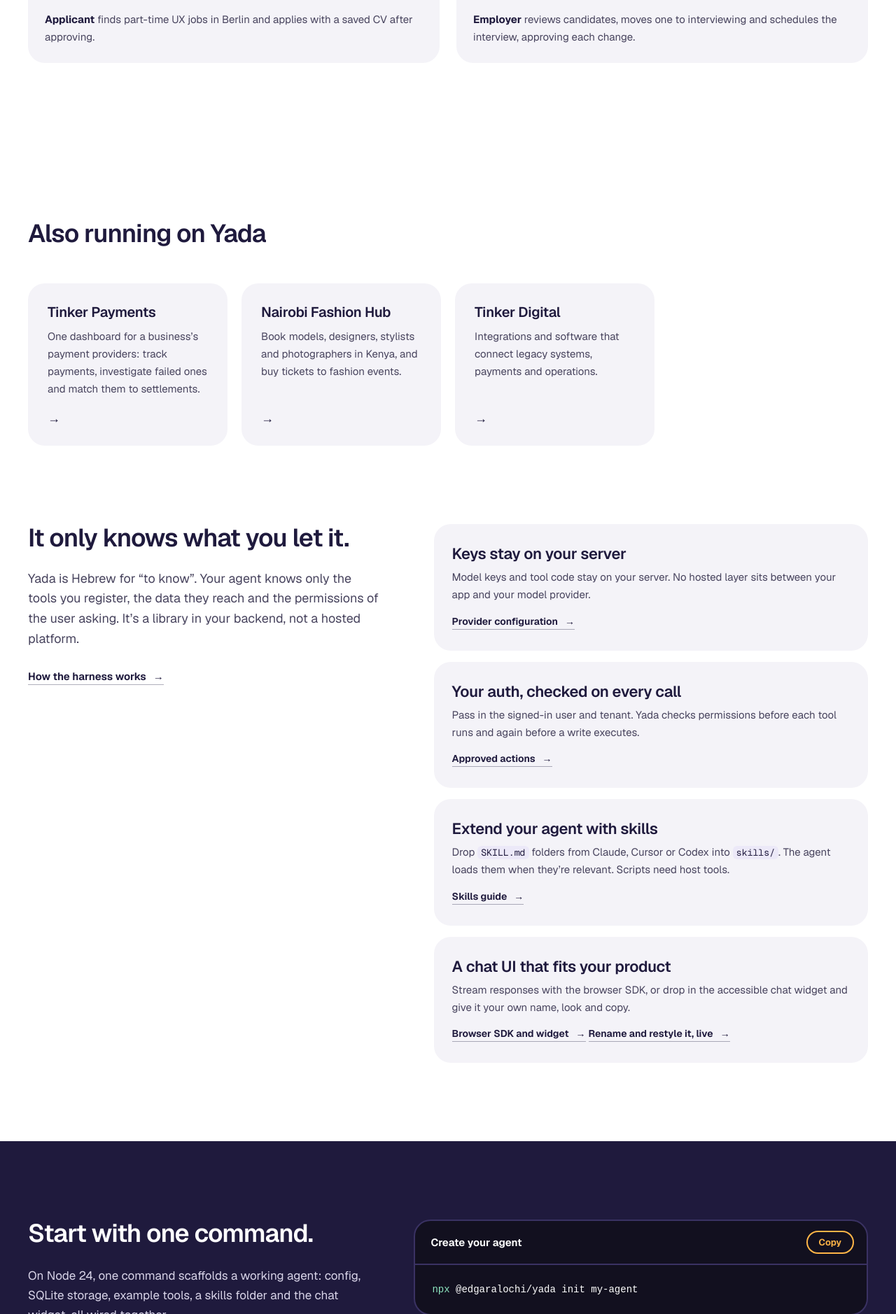
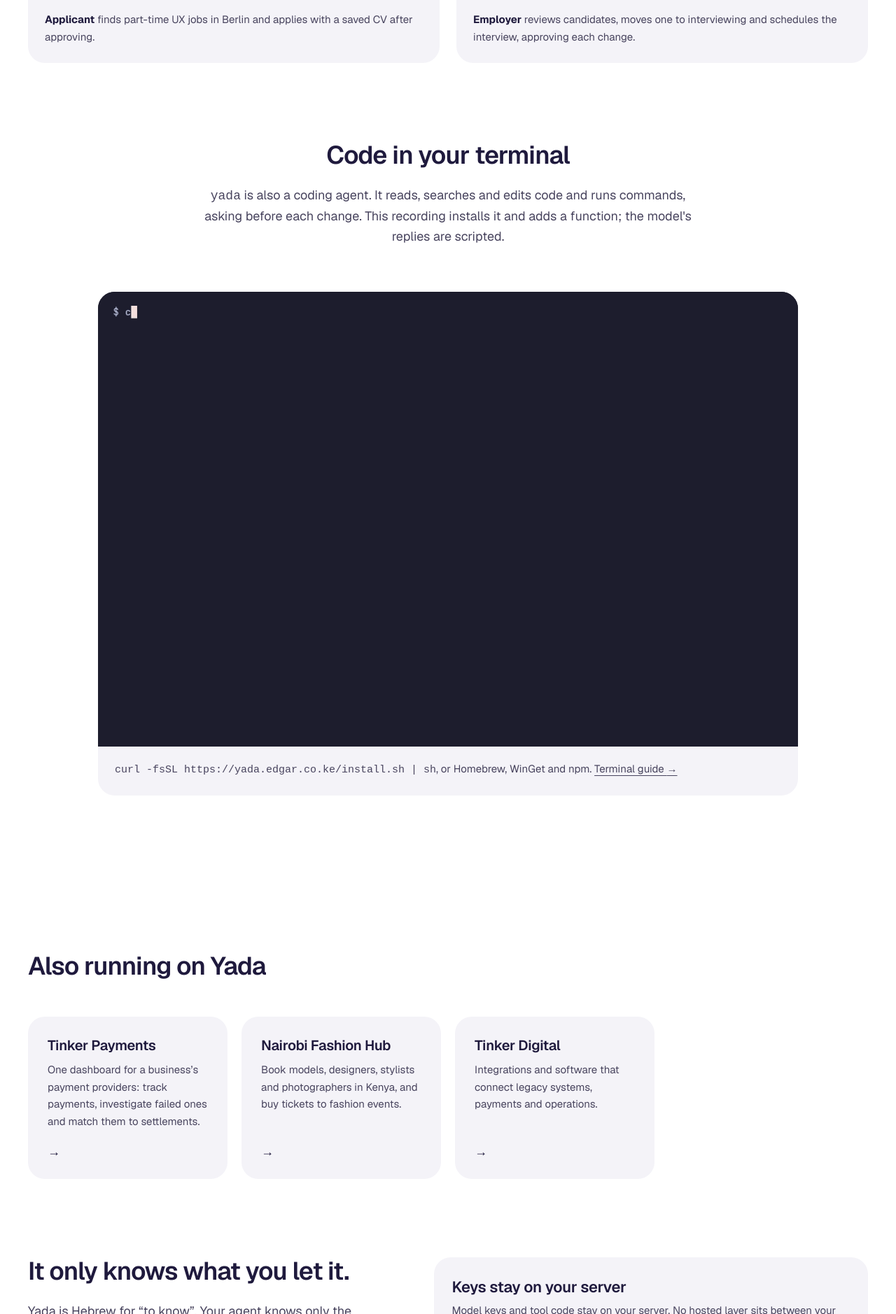
Before and after one commit to edgar4/yada, a Jekyll site: the page built from site/index.html, in a window 1280 px wide, cut to the strip 2006-3884 px from the top of the page. Shown: the whole strip at 70% size. Built offline with Jekyll 4.4.1, drawn with Linux system fonts in a browser that asks for light colours; comment, search, counter and statistics services are not loaded.

Commit message:
Show the terminal agent demo on the README and website

```diff
--- a/site/assets/landing.css
+++ b/site/assets/landing.css
@@ -398,6 +398,16 @@
   --wrap: 1320px;
   padding-top: 0;
 }
+.terminal-demo {
+  --wrap: 1000px;
+  padding-top: 0;
+}
+.demo img {
+  display: block;
+  width: 100%;
+  height: auto;
+  background: var(--ink-deep);
+}
 .demo-grid {
   display: grid;
   grid-template-columns: repeat(2, minmax(0, 1fr));
--- a/site/index.html
+++ b/site/index.html
@@ -200,6 +200,36 @@ description: "Yada is a free, open-source AI agent harness for Node.js. Connect
         </figcaption>
       </figure>
     </div>
+  </section>
+
+  <section
+    class="terminal-demo section wrap"
+    id="terminal"
+    aria-labelledby="terminal-title"
+  >
+    <div class="section-heading centered">
+      <h2 id="terminal-title">Code in your terminal</h2>
+      <p>
+        <code>yada</code> is also a coding agent. It reads, searches and edits
+        code and runs commands, asking before each change. This recording
+        installs it and adds a function; the model's replies are scripted.
+      </p>
+    </div>
+    <figure class="demo">
+      <img
+        src="{{ '/assets/demo/yada-terminal.gif' | relative_url }}"
+        width="1200"
+        height="780"
+        alt="A terminal installs yada with curl, then yada lists and reads src/math.ts, shows a diff adding a multiply function, asks to allow the edit and a check command, and reports the change."
+      />
+      <figcaption>
+        <code>curl -fsSL https://yada.edgar.co.ke/install.sh | sh</code>, or
+        Homebrew, WinGet and npm.
+        <a href="{{ '/terminal.html' | relative_url }}"
+          >Terminal guide <span aria-hidden="true">→</span></a
+        >
+      </figcaption>
+    </figure>
   </section>
 
   <section class="section wrap" id="used-by" aria-labelledby="used-by-title">
```
Also changed, not shown: README.md, site/assets/demo/yada-terminal.gif (added).
